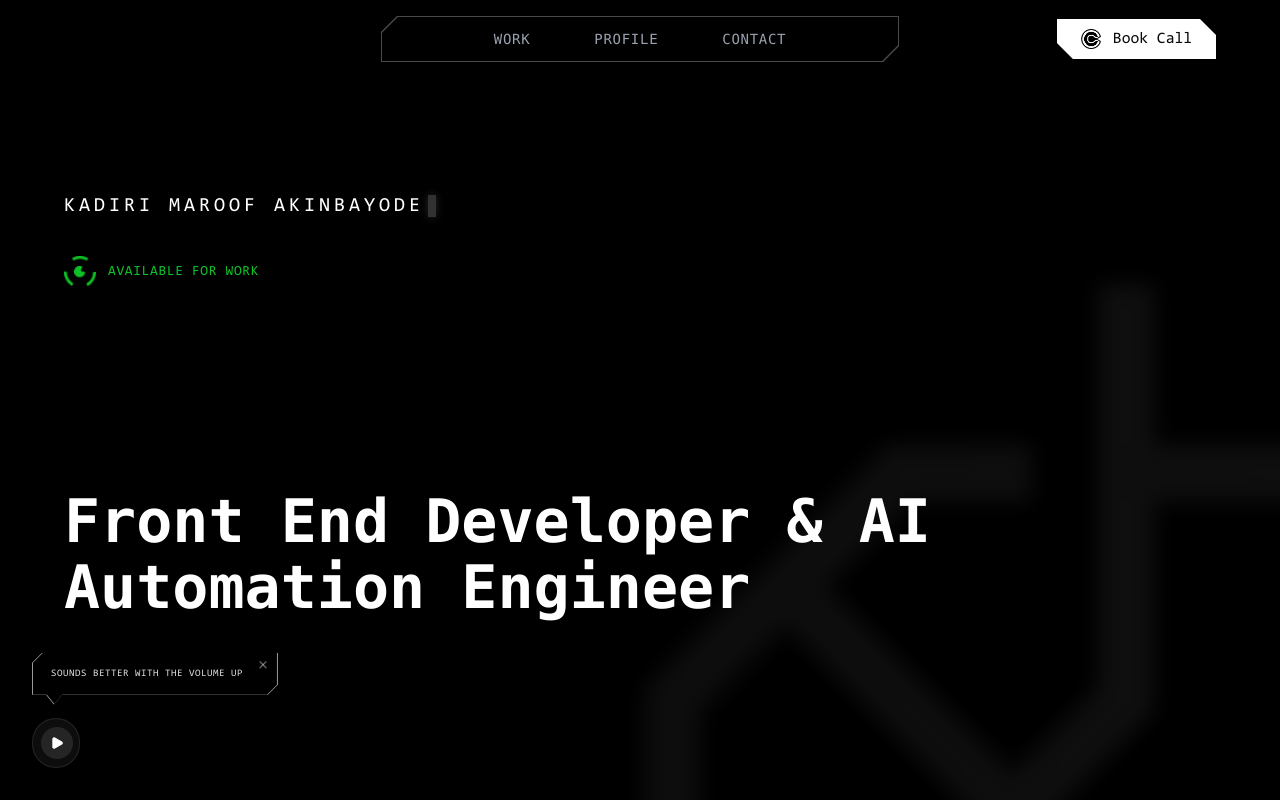
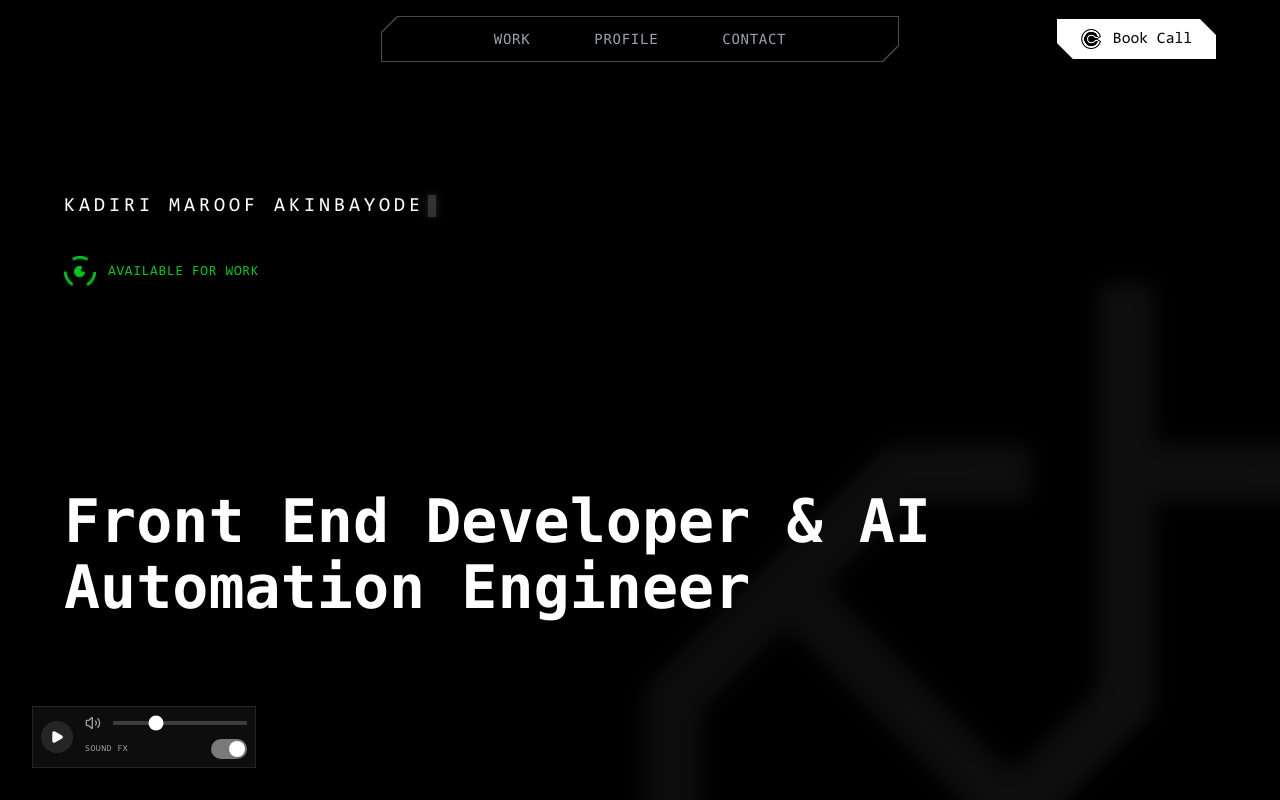
Before and after one commit to PurpleDNA/purple-portfolio, a React (Vite) app: page / in a window 1280 px wide. Both pictures are taken after a click on the button 57 px from the left and 743 px from the top of the page. Shown: the top 800 px of the page. Built offline with nearby package versions, Linux system fonts and the light colour scheme.

Commit message:
Add sound effects toggle and integrate with BackgroundMusic component

```diff
--- a/src/components/BackgroundMusic.tsx
+++ b/src/components/BackgroundMusic.tsx
@@ -1,6 +1,8 @@
 import React, { useEffect, useRef, useState } from "react";
 import { Volume2, VolumeX, Play, X } from "lucide-react";
 import { cn } from "../lib/utils";
+import { sfxStore, useSfxEnabled } from "../hooks/useSfx";
+import { useSound } from "../hooks/useSound";
 
 // Chamfered speech-bubble with a downward tail on the left (above the play
 // button). Kept as a single clip-path so the glass bg + blur stay continuous
@@ -16,13 +18,28 @@ const BackgroundMusic: React.FC = () => {
   const [isExpanded, setIsExpanded] = useState(false);
   const [hasInteracted, setHasInteracted] = useState(false);
   const [showSoundHint, setShowSoundHint] = useState(
-    () => localStorage.getItem("soundHintDismissed") !== "true",
+    () => sessionStorage.getItem("soundHintDismissed") !== "true",
   );
+  const sfxEnabled = useSfxEnabled();
+  const { play: playSfxSample } = useSound("/audio/click-1.mp3");
+
+  const toggleSfx = () => {
+    const next = !sfxEnabled;
+    sfxStore.set(next);
+    // Play a sample only when switching on, so it's silent when muting.
+    if (next) playSfxSample();
+  };
+
+  // Retire the hint for good — used by the X button and by the first play click,
+  // so once they've engaged the button once it won't pop up again.
+  const hideSoundHint = () => {
+    sessionStorage.setItem("soundHintDismissed", "true");
+    setShowSoundHint(false);
+  };
 
   const dismissSoundHint = (e: React.MouseEvent) => {
     e.stopPropagation();
-    localStorage.setItem("soundHintDismissed", "true");
-    setShowSoundHint(false);
+    hideSoundHint();
   };
 
   // Fade-in effect
@@ -78,6 +95,7 @@ const BackgroundMusic: React.FC = () => {
         audioRef.current.play();
       }
       setIsPlaying(!isPlaying);
+      hideSoundHint();
     }
   };
 
@@ -133,9 +151,9 @@ const BackgroundMusic: React.FC = () => {
 
       <div
         className={cn(
-          "flex items-center gap-3 p-2 rounded-full transition-all duration-500",
+          "flex items-center gap-3 p-2 transition-all duration-500",
           "bg-white/5 backdrop-blur-xl border border-white/10 shadow-2xl overflow-hidden",
-          isExpanded ? "w-48" : "w-12",
+          isExpanded ? "w-56 rounded-2xl" : "w-12 rounded-full",
         )}
         onMouseEnter={() => setIsExpanded(true)}
         onMouseLeave={() => setIsExpanded(false)}
@@ -163,16 +181,21 @@ const BackgroundMusic: React.FC = () => {
           )}
         </button>
 
-        {/* Expanded Controls */}
+        {/* Expanded Controls — stacks the volume row and the SFX toggle row.
+            max-h collapses to 0 when idle so the pill stays a clean circle. */}
         <div
           className={cn(
-            "flex items-center gap-3 transition-opacity duration-300 w-full",
-            isExpanded ? "opacity-100" : "opacity-0 pointer-events-none",
+            "flex flex-col gap-2 w-full overflow-hidden transition-all duration-300",
+            isExpanded
+              ? "max-h-24 opacity-100"
+              : "max-h-0 opacity-0 pointer-events-none",
           )}
         >
+          {/* Row 1 — volume */}
+          <div className="flex items-center gap-3">
             <button
               onClick={toggleMute}
-            className="text-white/60 hover:text-white transition-colors"
+              className="text-white/60 hover:text-white transition-colors shrink-0"
             >
               {isMuted || volume === 0 ? (
                 <VolumeX size={16} />
@@ -188,8 +211,35 @@ const BackgroundMusic: React.FC = () => {
               step="0.01"
               value={volume}
               onChange={handleVolumeChange}
-            className="w-24 h-1 bg-white/20 rounded-lg appearance-none cursor-pointer accent-white"
+              className="w-full h-1 bg-white/20 rounded-lg appearance-none cursor-pointer accent-white"
             />
+          </div>
+
+          {/* Row 2 — sound effects toggle */}
+          <div className="flex items-center justify-between gap-3">
+            <span className="font-consolas text-[9px] uppercase tracking-wider text-white/60 whitespace-nowrap">
+              Sound FX
+            </span>
+            <button
+              type="button"
+              role="switch"
+              aria-checked={sfxEnabled}
+              aria-label="Toggle sound effects"
+              onClick={toggleSfx}
+              className={cn(
+                "relative h-5 w-9 shrink-0 rounded-full transition-colors duration-200",
+                sfxEnabled ? "bg-white/45" : "bg-white/10",
+              )}
+            >
+              {/* one constant white knob — only its position changes */}
+              <span
+                className={cn(
+                  "absolute top-0.5 h-4 w-4 rounded-full bg-white shadow-sm transition-all duration-200",
+                  sfxEnabled ? "left-[18px]" : "left-0.5",
+                )}
+              />
+            </button>
+          </div>
         </div>
 
         {/* Floating Label (optional) */}
--- /dev/null
+++ b/src/hooks/useSfx.ts
@@ -0,0 +1,31 @@
+import { useSyncExternalStore } from "react";
+
+// Global on/off switch for UI sound effects (the click sounds played via
+// useSound). Lives outside React so useSound can read it at play-time and the
+// toggle in BackgroundMusic can flip it for the whole app. Persisted, default on.
+const STORAGE_KEY = "sfxEnabled";
+
+let enabled = ((): boolean => {
+  const stored = localStorage.getItem(STORAGE_KEY);
+  return stored === null ? true : stored === "true";
+})();
+
+const listeners = new Set<() => void>();
+
+export const sfxStore = {
+  get: () => enabled,
+  set: (value: boolean) => {
+    enabled = value;
+    localStorage.setItem(STORAGE_KEY, String(value));
+    listeners.forEach((listener) => listener());
+  },
+  toggle: () => sfxStore.set(!enabled),
+  subscribe: (listener: () => void) => {
+    listeners.add(listener);
+    return () => listeners.delete(listener);
+  },
+};
+
+// React binding for components that need to reflect the current state.
+export const useSfxEnabled = () =>
+  useSyncExternalStore(sfxStore.subscribe, sfxStore.get);
--- a/src/hooks/useSound.ts
+++ b/src/hooks/useSound.ts
@@ -1,4 +1,5 @@
 import { useCallback, useEffect, useRef } from "react";
+import { sfxStore } from "./useSfx";
 
 export const useSound = (url: string) => {
   const audioRef = useRef<HTMLAudioElement | null>(null);
@@ -19,6 +20,8 @@ export const useSound = (url: string) => {
   }, [url]);
 
   const play = useCallback(() => {
+    // Respect the global SFX toggle.
+    if (!sfxStore.get()) return;
     if (audioRef.current) {
       // Reset to beginning if already playing
       audioRef.current.currentTime = 0;
```
Lines whose indentation alone changed are shown as unchanged.
